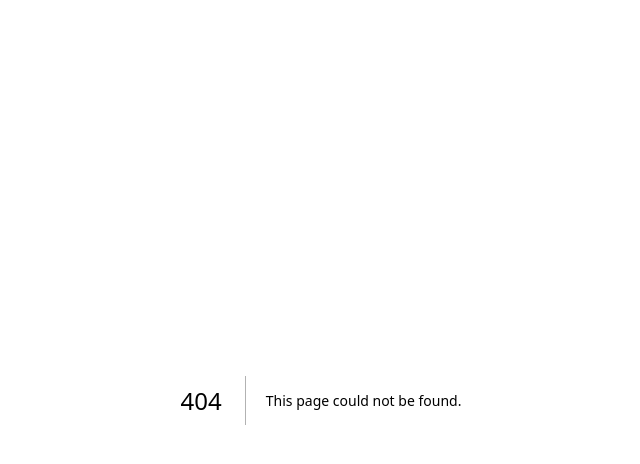
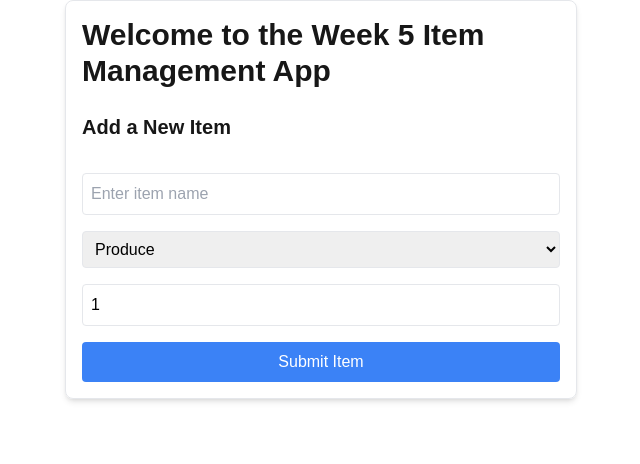
Before and after one commit to dhruvxr/FitForecast, a Next.js app: page /week-5 in a window 1280 px wide. Before the commit this address had no page. Shown: the top 464 px of the page, without its empty margins (319-959 px from the left). Built offline with nearby package versions, Linux system fonts and the light colour scheme.

Commit message:
WEEK-5 ASSIGNMENT DONE

```diff
--- a/app/page.js
+++ b/app/page.js
@@ -12,7 +12,10 @@ const Page = () => {
          <a href="/week-3" style={{ color: 'blue' }}>Week 3 Page</a>
       </p>
       <p>
-        Visit the <a href="/week-4" style={{ color: 'blue' }}>Week 4 Page</a> for the latest assignments.
+         <a href="/week-4" style={{ color: 'blue' }}>Week 4 Page</a>
+      </p>
+      <p>
+        Visit the <a href="/week-5" style={{ color: 'blue' }}>Week 5 Page</a> for the latest assignments.
       </p>
     </div>
   );
--- a/app/week-3/item.js
+++ b/app/week-3/item.js
@@ -3,9 +3,9 @@ import React from "react";
 const Item = ({ name, quantity, category }) => {
   return (
     <li className="p-4 bg-white shadow-md rounded-lg flex justify-between items-center border border-gray-200">
-      <span className="font-semibold">{name}</span>
-      <span className="text-gray-600">Qty: {quantity}</span>
-      <span className="text-blue-500 capitalize">{category}</span>
+      <span className="font-semibold text-black">{name}</span>
+      <span className="text-black">Qty: {quantity}</span>
+      <span className="text-black capitalize">{category}</span>
     </li>
   );
 };
--- a/app/week-4/new-item.js
+++ b/app/week-4/new-item.js
@@ -15,7 +15,7 @@ export default function NewItem() {
 
   return (
     <div className="bg-white p-6 rounded-lg shadow-md text-center">
-      <h2 className="text-xl font-semibold mb-4">Select Quantity</h2>
+      <h2 className="text-xl font-semibold mb-4 text-black">Select Quantity</h2>
       <div className="flex items-center justify-center space-x-4">
         <button
           className="px-4 py-2 bg-red-500 text-white rounded disabled:opacity-50"
@@ -24,7 +24,7 @@ export default function NewItem() {
         >
           -
         </button>
-        <span className="text-lg font-medium">{quantity}</span>
+        <span className="text-lg font-medium text-black">{quantity}</span>
         <button
           className="px-4 py-2 bg-blue-500 text-white rounded disabled:opacity-50"
           onClick={increment}
--- /dev/null
+++ b/app/week-5/new-item.js
@@ -0,0 +1,66 @@
+"use client"; // Add the "use client" directive to enable client-side hooks
+
+import { useState } from "react";
+
+function NewItem() {
+  const [name, setName] = useState("");
+  const [category, setCategory] = useState("produce");
+  const [quantity, setQuantity] = useState(1);
+
+  const handleSubmit = (e) => {
+    e.preventDefault();
+    const item = { name, quantity, category };
+    console.log(item);
+    alert(`Item added: ${name}, Quantity: ${quantity}, Category: ${category}`);
+    setName("");
+    setCategory("produce");
+    setQuantity(1);
+  };
+
+  return (
+    <form onSubmit={handleSubmit} className="space-y-4">
+      <h2 className="text-xl font-semibold mb-4">Add a New Item</h2>
+      <input
+        type="text"
+        value={name}
+        onChange={(e) => setName(e.target.value)}
+        placeholder="Enter item name"
+        required
+        className="border p-2 rounded w-full text-black"
+      />
+      <select
+        value={category}
+        onChange={(e) => setCategory(e.target.value)}
+        className="border p-2 rounded w-full text-black"
+      >
+        <option value="produce">Produce</option>
+        <option value="dairy">Dairy</option>
+        <option value="bakery">Bakery</option>
+        <option value="meat">Meat</option>
+        <option value="frozen">Frozen Foods</option>
+        <option value="canned">Canned Goods</option>
+        <option value="dry">Dry Goods</option>
+        <option value="beverages">Beverages</option>
+        <option value="snacks">Snacks</option>
+        <option value="household">Household</option>
+        <option value="other">Other</option>
+      </select>
+      <input
+        type="number"
+        value={quantity}
+        onChange={(e) => setQuantity(Math.min(20, Math.max(1, e.target.value)))}
+        className="border p-2 rounded w-full text-black"
+        min="1"
+        max="20"
+      />
+      <button
+        type="submit"
+        className="bg-blue-500 text-white p-2 rounded w-full"
+      >
+        Submit Item
+      </button>
+    </form>
+  );
+}
+
+export default NewItem;
--- /dev/null
+++ b/app/week-5/page.js
@@ -0,0 +1,10 @@
+import NewItem from './new-item.js'; // Import the NewItem component
+
+export default function Page() {
+  return (
+    <div className="max-w-lg mx-auto p-4 border rounded-lg shadow-md">
+      <h1 className="text-3xl font-bold mb-6">Welcome to the Week 5 Item Management App</h1>
+      <NewItem /> {/* Directly render the NewItem component */}
+    </div>
+  );
+}
```
